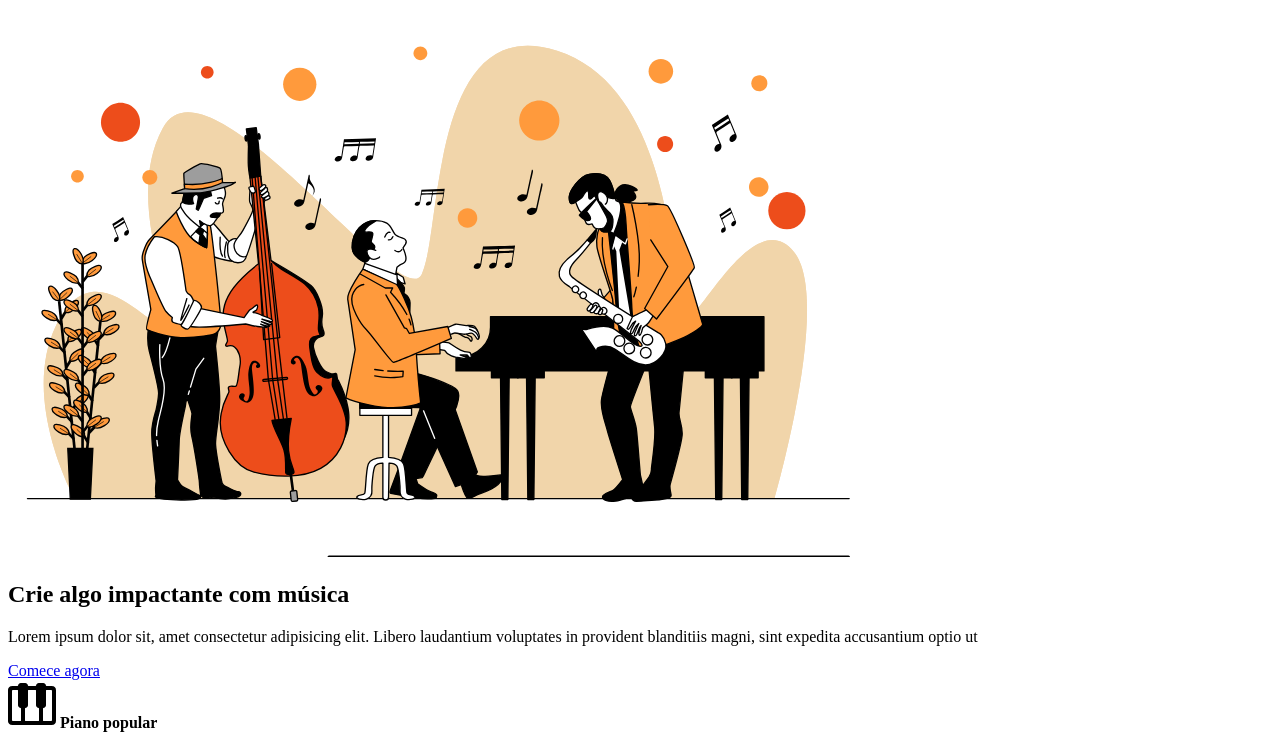
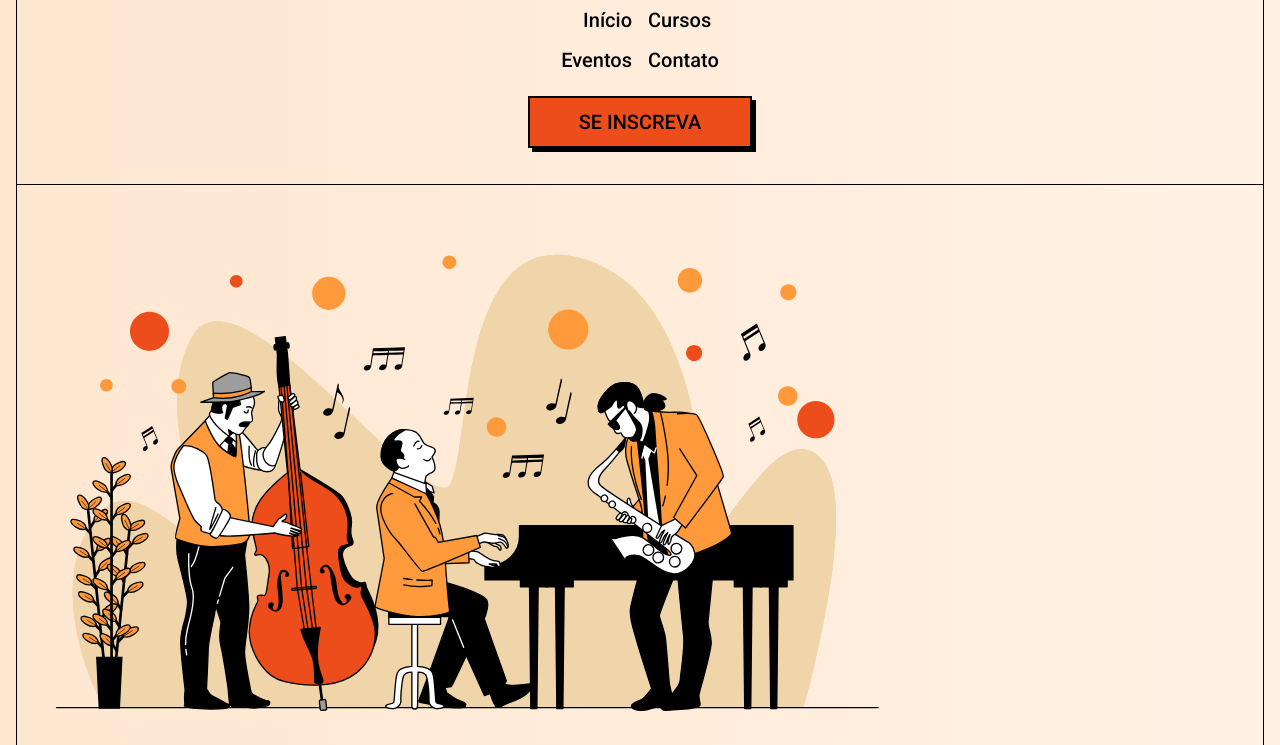
Before and after one commit to jeffersilveira/toms-jazz-school, a plain HTML site: page index.html in a window 1280 px wide. Shown: the part 96-841 px from the top of the page. Drawn offline with Linux system fonts and the light colour scheme.

Commit message:
style(header/button): css variables, alignments and paterns page

```diff
--- /dev/null
+++ b/css/style.css
@@ -0,0 +1,95 @@
+* {
+    box-sizing: border-box;
+    font-family: 'Roboto', sans-serif;
+    margin: 0;
+    padding: 0;
+}
+
+:root {
+    --color-primary: #ED4D1B;
+    --color-secondary: #FF9A3C;
+    --color-black: #000;
+    --color-white: #FFF;
+}
+
+body {
+    background: linear-gradient(90deg, #ffe7d1 0%, #fff2e5 100%);
+    padding: 0 1rem;
+}
+
+header,
+.hero-section,
+.courses-section,
+footer {
+    border-color: var(--color-black);
+    border-style: solid;
+    border-width: 0 1px 1px 1px;
+    padding: 1.25rem;
+}
+
+header img {
+    display: block;
+    margin: 1rem auto;
+}
+
+header nav {
+    display: grid;
+    grid-template-columns: 1fr 1fr;
+}
+
+nav a {
+    color: var(--color-black);
+    font-size: 1.25rem;
+    padding: .5rem;
+    text-decoration: none;
+}
+
+header nav a:nth-child(2n-1) {
+    /* nth-child() pega os elementos nas posiçoes especificas, paramentos 2n (pares) -1. Alinhando a direita. */
+    text-align: right;
+}
+
+.button {
+    background-color: var(--color-primary);
+    border: 2px solid var(--color-black);
+    box-shadow: 4px 4px 0 var(--color-black);
+    color: var(--color-black);
+    display: block;
+    font-size: 1.25rem;
+    padding: .75rem 1rem;
+    max-width: 14rem;
+    text-align: center;
+    text-decoration: none;
+    text-transform: uppercase;
+}
+
+/* classes predefinidas de margens */
+.mt-1 {
+    margin-top: 1rem;
+}
+
+.mt-2 {
+    margin-top: 2rem;
+}
+
+.mb-1 {
+    margin-bottom: 1rem;
+}
+
+.mb-2 {
+    margin-bottom: 2rem;
+}
+
+.mx-auto {
+    margin-left: auto;
+    margin-right: auto;
+}
+
+/* classes alteraçao de textos */
+.text-primary {
+    color: var(--color-primary);
+}
+
+.text-center {
+    text-align: center;
+}
--- a/index.html
+++ b/index.html
@@ -3,6 +3,12 @@
 <head>
     <meta charset="UTF-8">
     <meta name="viewport" content="width=device-width, initial-scale=1.0">
+    <link rel="stylesheet" href="./css/style.css">
+
+    <link rel="preconnect" href="https://fonts.googleapis.com">
+    <link rel="preconnect" href="https://fonts.gstatic.com">
+
+    <link href="https://fonts.googleapis.com/css2?family=Roboto:wght@500;900&display=swap" rel="stylesheet">
 
 
     <title>Tom's Jazz School</title>
@@ -11,17 +17,17 @@
     <header>
         <img src="./assets/logo.svg" alt="Tom's Jazz School">
 
-        <nav>
+        <nav class="mt-1 mx-auto">
             <a href="#">Início</a>
             <a href="#">Cursos</a>
             <a href="#">Eventos</a>
             <a href="#">Contato</a>
         </nav>
-        <a href="#" class="button">Se inscreva</a>
+        <a href="#" class="button mt-1 mb-1 mx-auto">Se inscreva</a>
     </header>
 
     <main>
-        <section>
+        <section class="hero-section">
             <img src="./assets/hero-img.svg" alt="Banda de Jazz">
 
             <div>
@@ -33,7 +39,7 @@
             </div>
         </section>
 
-        <section>
+        <section class="courses-section">
             <div class="cards">
                 <article>
                     <img src="./assets/piano.png" alt="Ícone de teclas de piano">
```
